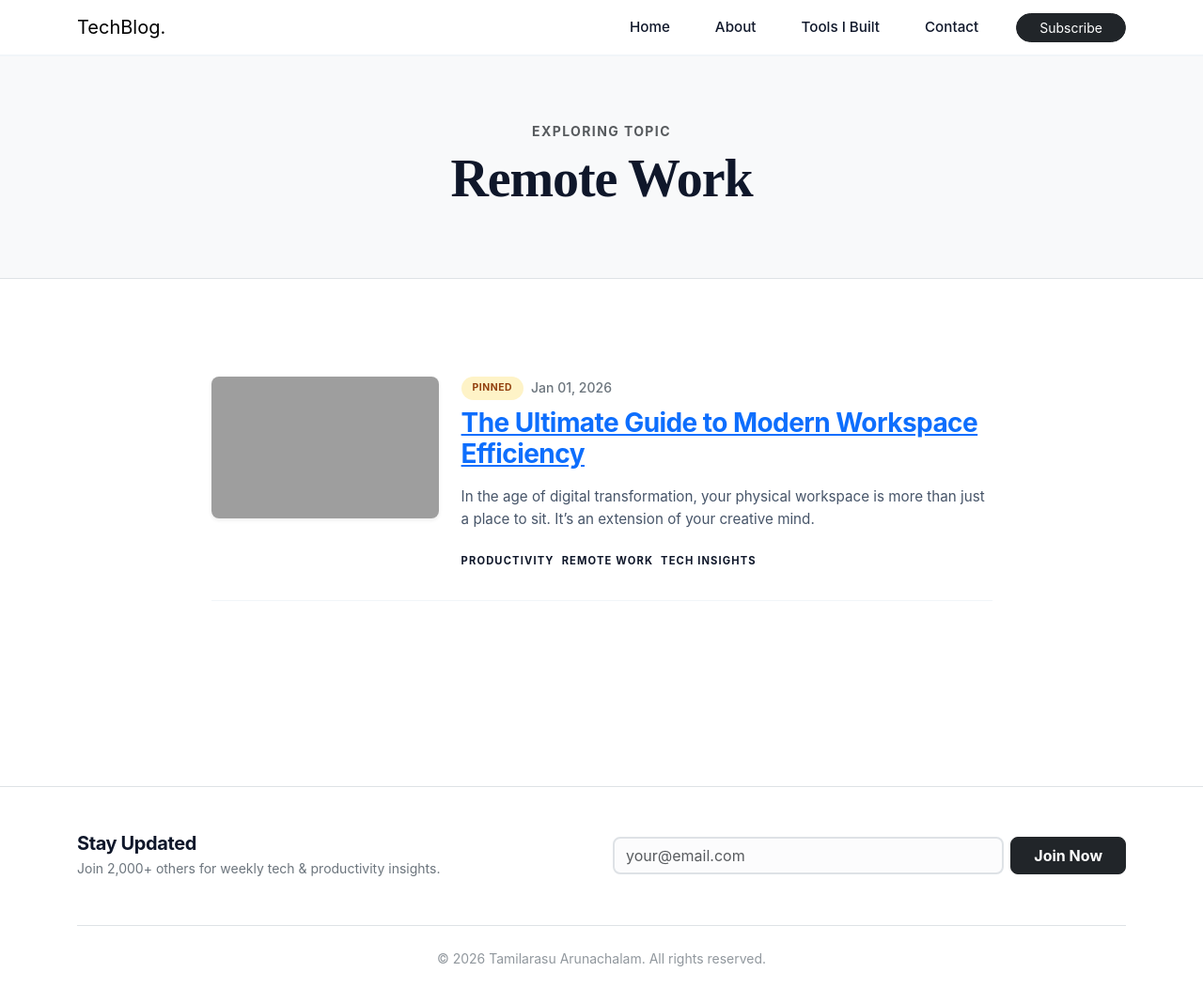
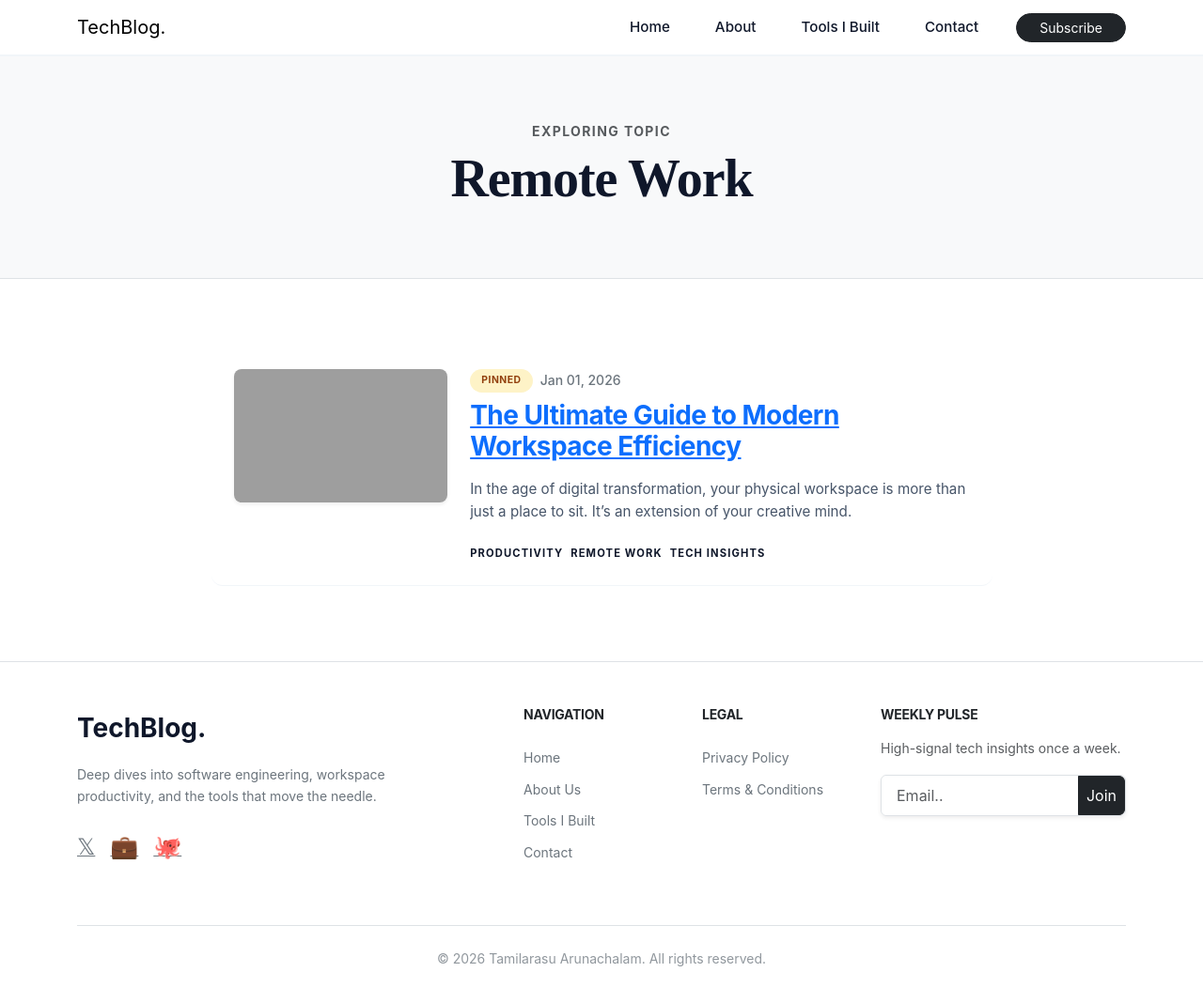
Before and after one commit to tamilarasu-arunachalam/blogs, a Jekyll site: the page built from categories/remote-work.md, in a window 1280 px wide and 1080 px high. Shown: the top 1068 px of the window at 94% size. Built offline with Jekyll 4.4.1, drawn with Linux system fonts in a browser that asks for light colours; grey boxes are pictures that could not be loaded.

Commit message:
feat: add modern multi-column footer with newsletter and update global site styles

```diff
--- a/_includes/footer.html
+++ b/_includes/footer.html
@@ -1,20 +1,51 @@
-<!-- Minimalist Footer with Newsletter -->
+<!-- Modern Multi-Column Footer with Newsletter -->
 <footer class="mt-auto py-5 bg-white border-top">
     <div class="container">
-        <div class="row align-items-center mb-5">
-            <div class="col-lg-6 text-center text-lg-start mb-4 mb-lg-0">
-                <h5 class="fw-bold mb-1">Stay Updated</h5>
-                <p class="small text-secondary mb-0">Join 2,000+ others for weekly tech & productivity insights.</p>
+        <div class="row gy-4 align-items-start mb-5">
+            <!-- Brand Column -->
+            <div class="col-md-4 mb-4 mb-md-0">
+                <div class="navbar-brand fs-3 fw-bold mb-3 d-block">TechBlog.</div>
+                <p class="text-secondary small">Deep dives into software engineering, workspace productivity, and the tools that move the needle.</p>
+                <div class="d-flex gap-3 mt-4">
+                    <a href="#" class="text-secondary"><span class="fs-4">𝕏</span></a>
+                    <a href="#" class="text-secondary"><span class="fs-4">💼</span></a>
+                    <a href="#" class="text-secondary"><span class="fs-4">🐙</span></a>
+                </div>
             </div>
-            <div class="col-lg-6">
-                <form action="#" method="post" class="footer-newsletter">
-                    <div class="input-group">
-                        <input type="email" class="form-control border-2 bg-light-subtle rounded-3 me-2" placeholder="your@email.com" required>
-                        <button class="btn btn-dark fw-bold px-4 rounded-3" type="submit">Join Now</button>
+
+            <!-- Navigation Column -->
+            <div class="col-6 col-md-2 offset-md-1">
+                <h6 class="text-dark fw-bold mb-4 small text-uppercase">Navigation</h6>
+                <ul class="list-unstyled d-grid gap-2">
+                    <li><a href="{{ site.baseurl }}/" class="text-decoration-none text-secondary small">Home</a></li>
+                    <li><a href="{{ site.baseurl }}/about" class="text-decoration-none text-secondary small">About Us</a></li>
+                    <li><a href="{{ site.baseurl }}/tools" class="text-decoration-none text-secondary small">Tools I Built</a></li>
+                    <li><a href="{{ site.baseurl }}/contact" class="text-decoration-none text-secondary small">Contact</a></li>
+                </ul>
+            </div>
+
+            <!-- Legal Column -->
+            <div class="col-6 col-md-2">
+                <h6 class="text-dark fw-bold mb-4 small text-uppercase">Legal</h6>
+                <ul class="list-unstyled d-grid gap-2">
+                    <li><a href="{{ site.baseurl }}/privacy" class="text-decoration-none text-secondary small">Privacy Policy</a></li>
+                    <li><a href="{{ site.baseurl }}/terms" class="text-decoration-none text-secondary small">Terms & Conditions</a></li>
+                </ul>
+            </div>
+
+            <!-- Newsletter Column (Replacing Disclaimer) -->
+            <div class="col-md-3">
+                <h6 class="text-dark fw-bold mb-3 small text-uppercase">Weekly Pulse</h6>
+                <p class="text-muted small mb-3">High-signal tech insights once a week.</p>
+                <form action="#" method="post">
+                    <div class="input-group mb-0 shadow-sm border rounded overflow-hidden">
+                        <input type="email" class="form-control border-0 px-3 py-2 small" placeholder="Email.." required>
+                        <button class="btn btn-dark p-2" type="submit">Join</button>
                     </div>
                 </form>
             </div>
         </div>
+
         <div class="pt-4 border-top text-center">
             <div class="small text-secondary opacity-75">
                 &copy; {{ site.time | date: '%Y' }} {{ site.author }}. All rights reserved.
--- a/assets/css/style.css
+++ b/assets/css/style.css
@@ -66,11 +66,19 @@ h1, h2, h3, h4, h5, h6 {
 .post-list-item {
     display: grid !important;
     grid-template-columns: 3fr 7fr;
-    gap: 2.5rem;
-    padding: 2rem 0;
+    gap: 2rem;
+    padding: 1.5rem;
     border-bottom: 1px solid #f1f5f9;
-    align-items: start;
-    transition: background 0.2s ease;
+    align-items: center;
+    transition: all 0.25s cubic-bezier(0.4, 0, 0.2, 1);
+    border-radius: 12px;
+    margin-bottom: 0.5rem;
+}
+
+.post-list-item:hover {
+    background-color: #f8fafc;
+    transform: translateX(4px);
+    box-shadow: 0 4px 6px -1px rgba(0, 0, 0, 0.05), 0 2px 4px -1px rgba(0, 0, 0, 0.03);
 }
 
 .post-thumbnail-wrapper {
```
